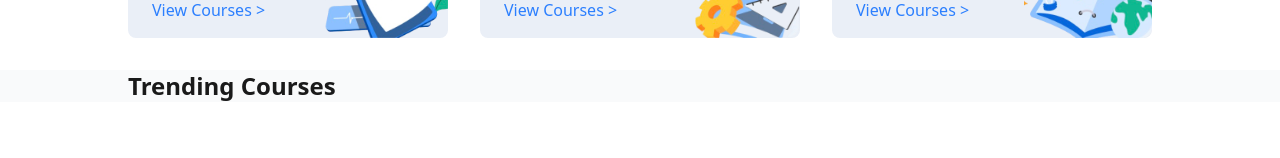
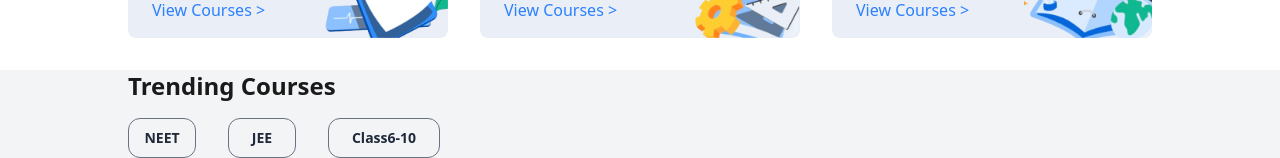
Before and after one commit to ramanraj00/1st-react-page, a React (Vite) app in the folder myapp/: page / in a window 1280 px wide. Shown: the part 882-1040 px from the top of the page. Before the commit the page ends 984 px from the top, so only its background shows below. Built offline with nearby package versions, Linux system fonts and the light colour scheme.

Commit message:
Made Buttons

```diff
--- a/myapp/src/App.jsx
+++ b/myapp/src/App.jsx
@@ -28,6 +28,8 @@ import NeetCoursesCard from "./pages/NeetCoursesCard.jsx";
 
 function App() {
   return (
+
+
     <BrowserRouter>
 
       <Routes>
--- a/myapp/src/index.css
+++ b/myapp/src/index.css
@@ -1,4 +1,7 @@
 @import "tailwindcss";
+@tailwind base;
+@tailwind components;
+@tailwind utilities;
 
 .bg-grid {
 background-color: #029e74;
--- a/myapp/src/layout/TrendingCourses.jsx
+++ b/myapp/src/layout/TrendingCourses.jsx
@@ -1,15 +1,31 @@
-
+import { useState } from "react"
 
 function TrendingCourses(){
 
+    const [activeTab,setActiveTab] = useState("Neet");
+    const tabs = [
+    { id: "Neet", label: "NEET" },
+    { id: "Jee", label: "JEE" },
+    { id: "Class6-10", label: "Class 6-10" },
+  ];
 
-    return(
 
-    <div className="max-w-7xl mx-auto px-8 sm:px-12 md:px-20 lg:px-32 mt-8 bg-gray-50 ">
-        <h1 className="ffont-sans font-semibold text-2xl text-[#1a1a1a]">
-            Trending Courses
-        </h1>
+    return (
+
+    <div className=" mt-8 bg-gray-100">
+
+ <div >    <h1 className="ffont-sans font-semibold text-2xl text-[#1a1a1a] max-w-7xl mx-auto px-8 sm:px-12 md:px-20 lg:px-32">Trending Courses</h1>     </div>
+
+
+      <div className=" flex gap-8  mt-4  max-w-7xl mx-auto px-8 sm:px-12 md:px-20 lg:px-32">
+        <button onClick={()=>setActiveTab("Neet")} className=" border border-gray-500 rounded-xl w-17 h-10 font-sans font-semibold text-gray-800 text-sm">NEET</button>
+        <button onClick={()=>setActiveTab("Jee")} className="border border-gray-500 rounded-xl w-17 h-10 font-sans font-semibold text-gray-800 text-sm">JEE</button>
+        <button onClick={()=>setActiveTab("Class6-10")} className="border border-gray-500 rounded-xl w-28 h-10 font-sans font-semibold text-gray-800 text-sm">Class6-10</button>
+      </div>
+
     </div>
+
+
     )
 }
 
--- a/myapp/src/main.jsx
+++ b/myapp/src/main.jsx
@@ -2,6 +2,7 @@ import { StrictMode } from 'react'
 import { createRoot } from 'react-dom/client'
 import './index.css'
 import App from './App.jsx'
+import "@fontsource/inter";
 import "@fontsource/inter/400.css";
 import "@fontsource/inter/500.css";
 import "@fontsource/inter/600.css";
--- a/package.json
+++ b/package.json
@@ -2,5 +2,10 @@
   "dependencies": {
     "@fontsource/inter": "^5.2.8",
     "swiper": "^12.0.2"
+  },
+  "devDependencies": {
+    "autoprefixer": "^10.4.21",
+    "postcss": "^8.5.6",
+    "tailwindcss": "^4.1.16"
   }
 }
--- /dev/null
+++ b/postcss.config.js
@@ -0,0 +1,6 @@
+module.exports = {
+  plugins: {
+    tailwindcss: {},
+    autoprefixer: {},
+  },
+}
```
Also changed, not shown: tailwind.config.js (added, +16 -0 lines), 1 other file (tests, documents, lock files or other folders).
